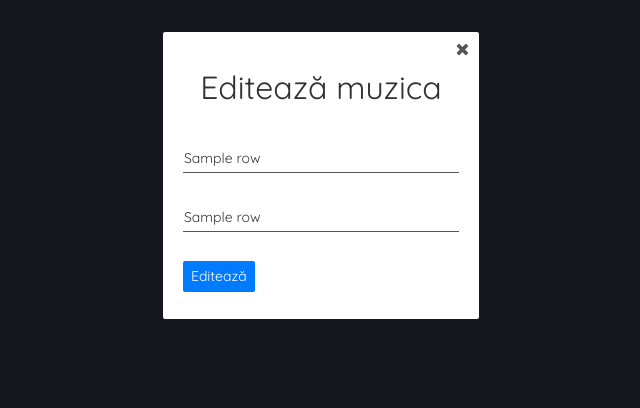
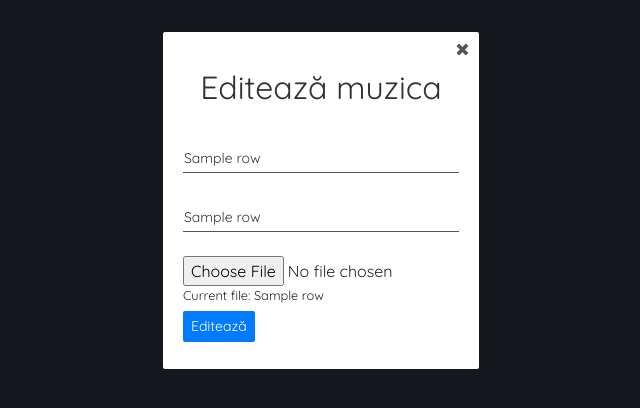
Before and after one commit to robert-oros/music-player, a Flask app: template templates/edit.html in a window 1280 px wide. Shown: the top 408 px of the page, without its empty margins (319-959 px from the left). Run offline with Flask 3, Linux system fonts and the light colour scheme; the template is opened without the code that fills it: most values are stand-ins (such as "Sample title", 1, 10 or a date in 2020); some libraries are stand-ins or nearby versions.

Commit message:
Fix edit functionality to handle file updates and error handling improvements Update FontAwesome icons and minor HTML adjustments

```diff
--- a/css/index.css
+++ b/css/index.css
@@ -8,6 +8,9 @@ body {
   -moz-user-select: none;
   -ms-user-select: none;
   user-select: none;
+}
+.del {
+  color: white;
 }
 table {
   border: 1px solid white;
--- a/css/style-player.css
+++ b/css/style-player.css
@@ -145,12 +145,15 @@
 @media (max-width: 385px) {
   .slider {
     width: 198px;
+  }
 }
 @media (max-width: 364px) {
   .slider {
     width: 160px;
+  }
 }
 @media (max-width: 325px) {
   .slider {
     width: 90px;
+  }
 }
--- a/server.py
+++ b/server.py
@@ -105,27 +105,51 @@ def delete():
 
   return Response("Record deleted successfully", status=200, mimetype='application/json')
 
-@app.route("/audio/edit", methods=['GET','POST'])
+@app.route("/audio/edit", methods=['GET', 'POST'])
 def edit():
-  if request.method == "POST":
-    title = request.form.get("title")
-    autor = request.form.get("autor")
-    file = request.form.get("file")
-    connection = create_connection()
-    cursor = connection.cursor()
-    cursor.execute(f'''UPDATE mp3player SET title="{title}", autor="{autor}", audio_path="{file}"''')
-    connection.commit()
+  id = request.args.get("id")
+  if not id:
+    return Response("Missing 'id' parameter", status=400)
+
+  connection = create_connection()
+  cursor = connection.cursor()
+
+  try:
+    if request.method == "POST":
+      title = request.form.get("title")
+      autor = request.form.get("autor")
+      file = request.files.get("file")
+
+      if not title or not autor:
+        return Response("Missing title or author", status=400)
+
+      cursor.execute("SELECT audio_path FROM mp3player WHERE ID=%s", (id,))
+      old_file_path = cursor.fetchone()[0]
+
+      if file and file.filename:
+        if old_file_path and os.path.exists(old_file_path):
+          os.remove(old_file_path)
+
+        new_file_path = save_file(file)
+        cursor.execute("UPDATE mp3player SET title=%s, autor=%s, audio_path=%s WHERE ID=%s",
+        (title, autor, new_file_path, id))
+      else:
+        cursor.execute("UPDATE mp3player SET title=%s, autor=%s WHERE ID=%s",
+        (title, autor, id))
+
+      connection.commit()
+      return redirect("/audio/")
+    else:  # GET request
+      cursor.execute("SELECT * FROM mp3player WHERE ID=%s", (id,))
+      row = cursor.fetchone()
+      if not row:
+        return Response("Record not found", status=404)
+      return render_template("edit.html", row=row)
+  except Exception as e:
+    connection.rollback()
+    return Response(f"Error editing record: {str(e)}", status=500)
+  finally:
     cursor.close()
     connection.close()
-    return redirect("/audio/")
-  id = request.args.get("id")
-  connection = create_connection()
-  cursor = connection.cursor()
-  cursor.execute("SELECT * FROM mp3player WHERE ID=?", (id,))
-  row = cursor.fetchone()
-  cursor.close()
-  connection.close()
-  return render_template("edit.html", row=row)
-
 
 app.run(port=8000, debug=True)
--- a/templates/edit.html
+++ b/templates/edit.html
@@ -11,12 +11,14 @@
 <body>
   <div class="container edit-page">
     <div class="form">
-      <form class="form-data" action="/audio/edit?id={{row[0]}}" method="POST">
+      <form class="form-data" action="/audio/edit?id={{row[0]}}" method="POST" enctype="multipart/form-data">
         <a href="/audio/" class="float-right"><i class="fa fa-close" href="/audio/"></i></a>
         <h1 class="pb-4 pt-3">Editează muzica</h1>
         <input type="text" name="title" value="{{row[1]}}"><br>
         <input type="text" name="autor" value="{{row[2]}}"><br>
-          <button type="submit" class="editBtn btn-edit">Editează</button>
+        <input type="file" name="file" accept="audio/*"><br>
+        <small>Current file: {{row[3]}}</small><br>
+        <button type="submit" class="editBtn btn-edit">Editează</button>
       </form>
     </div>
   </div>
```
Also changed, not shown: js/player.js (+8 -3 lines), templates/index.html (+4 -5 lines).
